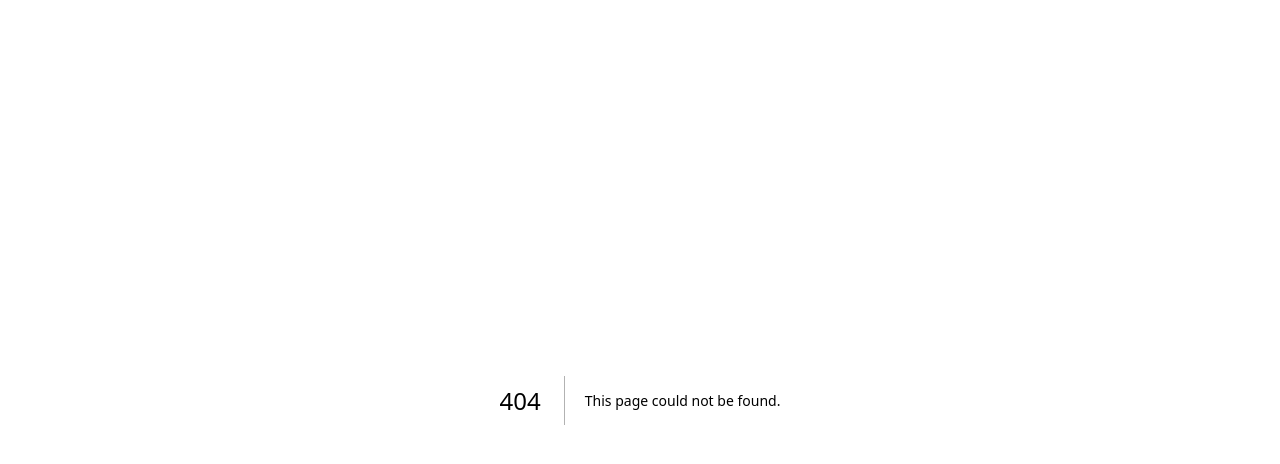
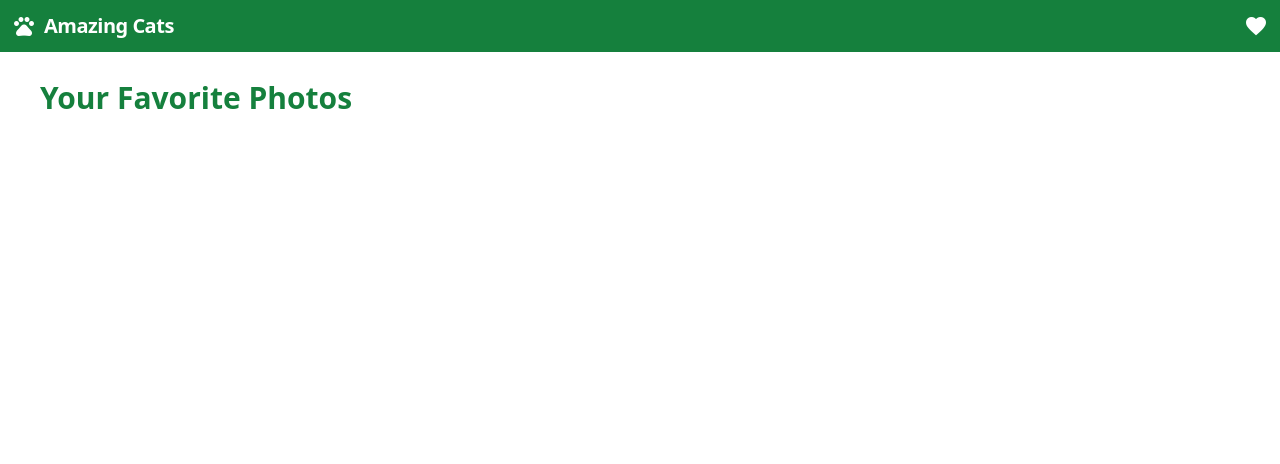
Before and after one commit to mariatiperez/amazing-cats, a Next.js app: page /favorites in a window 1280 px wide. Before the commit this address had no page. Shown: the top 464 px of the page. Built offline with nearby package versions, Linux system fonts and the light colour scheme.

Commit message:
feat(navigation): Pages placeholder
- Added pages for Breed Gallery and Favorites
- Update links href

```diff
--- a/src/components/BreedCard.tsx
+++ b/src/components/BreedCard.tsx
@@ -5,6 +5,7 @@ import Image from "next/image";
 import { useEffect, useRef, useState } from "react";
 
 export default function BreedCard({
+  id,
   name,
   description,
   image,
@@ -31,7 +32,10 @@ export default function BreedCard({
   return (
     <div className="w-full rounded overflow-hidden shadow drop-shadow h-[400px] relative select-none">
       <Link
-        href="#!"
+        href={{
+          pathname: "/[breedId]",
+          query: { breedId: id },
+        }}
         className="h-72 block relative w-full z-0"
         title={`Go to ${name} gallery`}
       >
--- a/src/components/TopNav.tsx
+++ b/src/components/TopNav.tsx
@@ -11,7 +11,7 @@ export default function TopNav() {
       </div>
       <div className="flex items-center">
         <Link
-          href="#!"
+          href="/favorites"
           className="material-icons text-white"
           title="Go to Favorites"
         >
--- /dev/null
+++ b/src/pages/[breedId].tsx
@@ -0,0 +1,21 @@
+import { useRouter } from "next/router";
+import SEO from "@/components/SEO";
+import TopNav from "@/components/TopNav";
+
+export default function BreedGallery() {
+  const router = useRouter();
+  const breedId = router.query.breedId;
+  return (
+    <>
+      <SEO />
+      <TopNav />
+      <main className="mx-10 my-20">
+        <div className="flex flex-col md:flex-row justify-between">
+          <h1 className="text-green-700 font-bold text-3xl mb-6">
+            Breed Gallery: {breedId}
+          </h1>
+        </div>
+      </main>
+    </>
+  );
+}
--- /dev/null
+++ b/src/pages/favorites.tsx
@@ -0,0 +1,18 @@
+import SEO from "@/components/SEO";
+import TopNav from "@/components/TopNav";
+
+export default function Favorites() {
+  return (
+    <>
+      <SEO />
+      <TopNav />
+      <main className="mx-10 my-20">
+        <div className="flex flex-col md:flex-row justify-between">
+          <h1 className="text-green-700 font-bold text-3xl mb-6">
+            Your Favorite Photos
+          </h1>
+        </div>
+      </main>
+    </>
+  );
+}
```
